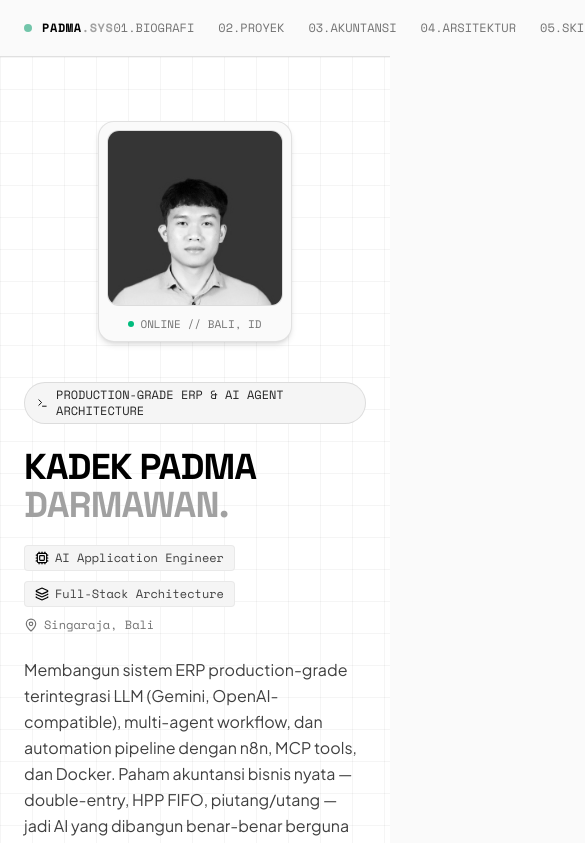
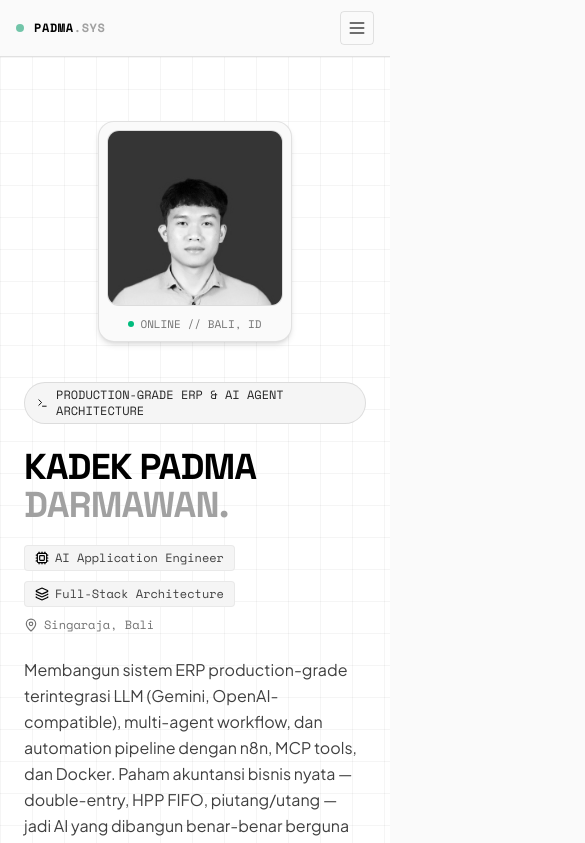
Before and after one commit to padma02-drmn/portfolio, a React (Vite) app: page / in a window 390 px wide. Shown: the top 843 px of the page, 585 px wide, since content can reach past the window. Built offline with nearby package versions, Linux system fonts and the light colour scheme.

Commit message:
feat: full mobile responsive optimization with hamburger drawer navigation

```diff
--- a/src/App.tsx
+++ b/src/App.tsx
@@ -34,16 +34,20 @@ import {
 } from "@/data/portfolio"
 
 function Header() {
+  const [mobileMenuOpen, setMobileMenuOpen] = useState(false)
+
   return (
-    <header className="sticky top-0 z-40 border-b border-black/10 bg-[#fafafa]/90 backdrop-blur-md">
-      <div className="mx-auto flex h-14 w-full max-w-5xl items-center justify-between px-6">
+    <header className="sticky top-0 z-40 border-b border-black/10 bg-[#fafafa]/95 backdrop-blur-md">
+      <div className="mx-auto flex h-14 w-full max-w-5xl items-center justify-between px-4 sm:px-6">
         <a href="#top" className="flex items-center gap-2.5 group">
           <span className="flex size-2 rounded-full bg-emerald-600 animate-pulse" />
           <span className="font-mono text-xs font-bold tracking-wider uppercase text-black">
             padma<span className="text-neutral-400">.sys</span>
           </span>
         </a>
-        <nav className="flex items-center gap-6 font-mono text-xs text-neutral-500">
+
+        {/* Desktop Nav */}
+        <nav className="hidden md:flex items-center gap-6 font-mono text-xs text-neutral-500">
           <a href="#about" className="hover:text-black transition-colors">01.BIOGRAFI</a>
           <a href="#projects" className="hover:text-black transition-colors">02.PROYEK</a>
           <a href="#accounting" className="hover:text-black transition-colors">03.AKUNTANSI</a>
@@ -51,7 +55,70 @@ function Header() {
           <a href="#skills" className="hover:text-black transition-colors">05.SKILLS</a>
           <a href="#contact" className="hover:text-black transition-colors">06.KONTAK</a>
         </nav>
+
+        {/* Mobile Toggle Button */}
+        <button
+          onClick={() => setMobileMenuOpen(!mobileMenuOpen)}
+          className="md:hidden p-1.5 rounded border border-black/10 text-neutral-700 hover:text-black"
+          aria-label="Toggle Navigation Menu"
+        >
+          <svg viewBox="0 0 24 24" fill="none" stroke="currentColor" strokeWidth="2" strokeLinecap="round" strokeLinejoin="round" className="size-5">
+            {mobileMenuOpen ? (
+              <path d="M18 6 6 18M6 6l12 12" />
+            ) : (
+              <path d="M4 12h16M4 6h16M4 18h16" />
+            )}
+          </svg>
+        </button>
       </div>
+
+      {/* Mobile Drawer Menu */}
+      {mobileMenuOpen && (
+        <div className="md:hidden border-b border-black/10 bg-white px-6 py-4 space-y-3 font-mono text-xs">
+          <a
+            href="#about"
+            onClick={() => setMobileMenuOpen(false)}
+            className="block py-1.5 text-neutral-700 hover:text-black font-semibold border-b border-black/5"
+          >
+            01. BIOGRAFI
+          </a>
+          <a
+            href="#projects"
+            onClick={() => setMobileMenuOpen(false)}
+            className="block py-1.5 text-neutral-700 hover:text-black font-semibold border-b border-black/5"
+          >
+            02. PROYEK
+          </a>
+          <a
+            href="#accounting"
+            onClick={() => setMobileMenuOpen(false)}
+            className="block py-1.5 text-neutral-700 hover:text-black font-semibold border-b border-black/5"
+          >
+            03. AKUNTANSI
+          </a>
+          <a
+            href="#architecture"
+            onClick={() => setMobileMenuOpen(false)}
+            className="block py-1.5 text-neutral-700 hover:text-black font-semibold border-b border-black/5"
+          >
+            04. ARSITEKTUR
+          </a>
+          <a
+            href="#skills"
+            onClick={() => setMobileMenuOpen(false)}
+            className="block py-1.5 text-neutral-700 hover:text-black font-semibold border-b border-black/5"
+          >
+            05. SKILLS
+          </a>
+          <a
+            href="#contact"
+            onClick={() => setMobileMenuOpen(false)}
+            className="block py-1.5 text-neutral-700 hover:text-black font-semibold"
+          >
+            06. KONTAK
+          </a>
+        </div>
+      )}
     </header>
   )
 }
```
Also changed, not shown: mobile-shot.png (added), mobile-verified.png (added).
